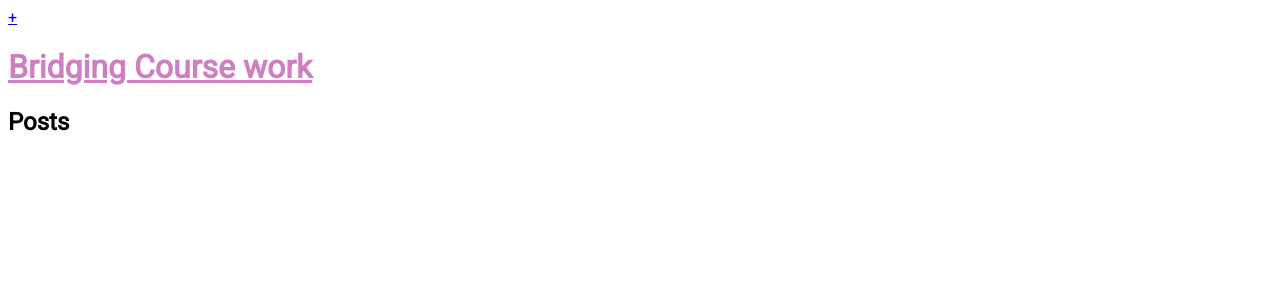
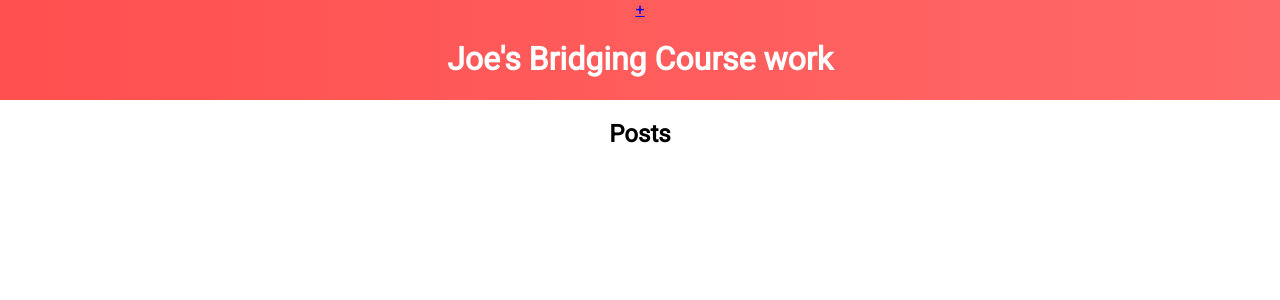
Before and after one commit to JosephChotard/briding-couse-work, a Django app: page / in a window 1280 px wide. Shown: the top 300 px of the page. Run offline with Django 3.2, Linux system fonts and the light colour scheme; the visitor is signed in with stand-in values (Sample User, id 1); data that the repository does not hold is empty.

Commit message:
update the styles

```diff
--- /dev/null
+++ b/blog/static/css/blog-list.css
@@ -0,0 +1,103 @@
+* {
+    font-family: "Roboto", sans-serif;
+}
+
+:root {
+    --margin: 2$;
+}
+
+@media (min-width: 480px) {
+    :root {
+        --margin: 5%;
+    }
+}
+
+@media (min-width: 768px) {
+    :root {
+        --margin: 10%;
+    }
+}
+
+@media (min-width: 1024px) {
+    :root {
+        --margin: 25%;
+    }
+}
+
+body {
+    margin: 0;
+}
+
+.header {
+    background: linear-gradient(270deg, #f6b4ff, #ff7676, #ff2929);
+    background-size: 600% 600%;
+    animation: GradientAnim 6s ease infinite;
+    display: flex;
+    flex-direction: column;
+    justify-content: center;
+    align-items: center;
+}
+
+@keyframes GradientAnim {
+    0% {
+        background-position: 0% 50%;
+    }
+    50% {
+        background-position: 100% 50%;
+    }
+    100% {
+        background-position: 0% 50%;
+    }
+}
+
+.header h1 a {
+    color: white;
+    text-decoration: none;
+    text-align: center;
+}
+
+h2 {
+    text-align: center;
+}
+
+.posts {
+    margin: 0 var(--margin);
+}
+
+.posts .post {
+    display: block;
+    border-radius: 1em;
+    padding: 0.4em;
+    margin: 1em 0;
+    border: 1px solid #444;
+    text-decoration: none;
+    color: inherit;
+    transition: all 200ms ease-in-out;
+}
+
+.posts .post:hover {
+    transform: scale(1.01);
+    box-shadow: 0 0 20px -5px rgba(0, 0, 0, 0.3);
+}
+
+.posts .post .top {
+    display: flex;
+    flex-direction: column;
+    justify-content: space-between;
+}
+
+@media (min-width: 768px) {
+    .posts .post .top {
+        align-items: center;
+        flex-direction: row;
+    }
+}
+
+.posts .post .top .publish-date {
+    font-size: 0.7em;
+    margin: 0;
+}
+
+.posts .post .top .post-title {
+    margin: 0;
+}
--- /dev/null
+++ b/blog/static/css/blog-post.css
@@ -0,0 +1,15 @@
+.post {
+    margin: 0 var(--margin);
+}
+
+.post .title {
+    margin: 1em 0;
+    display: flex;
+    flex-direction: column;
+    justify-content: center;
+}
+
+.post .title * {
+    margin: 0;
+    text-align: center;
+}
--- a/blog/static/css/blog.css
+++ /dev/null
@@ -1,9 +0,0 @@
-* {
-    font-family: "Roboto", sans-serif;
-}
-
-h1 a,
-h2 a,
-h3 a {
-    color: #ce7ec1;
-}
--- a/blog/templates/blog/base.html
+++ b/blog/templates/blog/base.html
@@ -7,7 +7,9 @@
     <meta name="viewport" content="width=device-width, initial-scale=1.0">
     <title>Joe's bridging course work</title>
     <link href="https://fonts.googleapis.com/css2?family=Roboto&display=swap" rel="stylesheet">
-    <link rel="stylesheet" href="{% static 'css/blog.css' %}">
+    <link rel="stylesheet" href="{% static 'css/blog-list.css' %}">
+    <link rel="stylesheet" href="{% static 'css/blog-post.css' %}">
+
 </head>
 
 <body>
@@ -15,7 +17,7 @@
         {% if user.is_authenticated %}
         <a href="{% url 'post_new' %}" class="top-menu"><span>+</span></a>
         {% endif %}
-        <h1><a href="/">Bridging Course work</a></h1>
+        <h1><a href="/">Joe's Bridging Course work</a></h1>
     </div>
     <div class="content container">
         <div class="row">
--- a/blog/templates/blog/post_list.html
+++ b/blog/templates/blog/post_list.html
@@ -2,11 +2,15 @@
 
 {% block content %}
 <h2>Posts</h2>
-{% for post in posts %}
-<div>
-    <p>Published: {{ post.published_date }}</p>
-    <h3><a href="{% url 'post_detail' pk=post.pk %}">{{ post.title }}</a></h3>
-    <p>{{ post.text|linebreaksbr }}</p>
+<div class="posts">
+    {% for post in posts %}
+    <a href="{% url 'post_detail' pk=post.pk %}" class="post">
+        <div class="top">
+            <h3 class="post-title">{{ post.title }}</h3>
+            <p class="publish-date">Published: {{ post.published_date }}</p>
+        </div>
+        <p class="post-descrip">{{ post.text|linebreaksbr|truncatechars:40 }}</p>
+    </a>
+    {% endfor %}
 </div>
-{% endfor %}
 {% endblock %}
--- a/blog/views.py
+++ b/blog/views.py
@@ -8,7 +8,7 @@ from .forms import PostForm
 
 def post_list(request):
     posts = Post.objects.filter(
-        published_date__lte=timezone.now()).order_by('published_date')
+        published_date__lte=timezone.now()).order_by('-published_date')
     return render(request, 'blog/post_list.html', {'posts': posts})
 
 
```
Also changed, not shown: blog/templates/blog/post_detail.html (+11 -9 lines).
